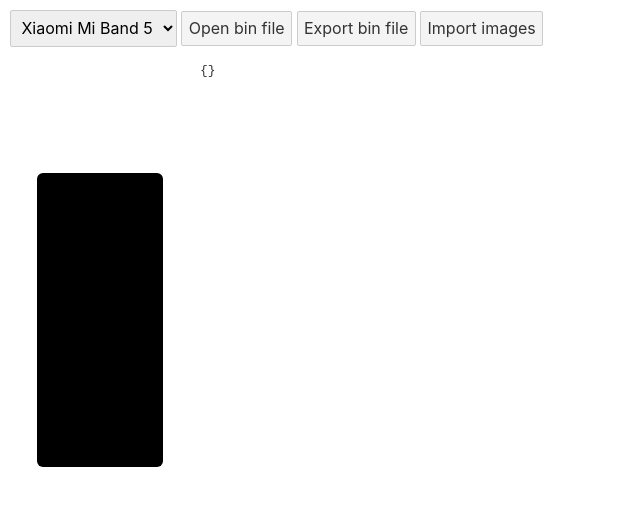
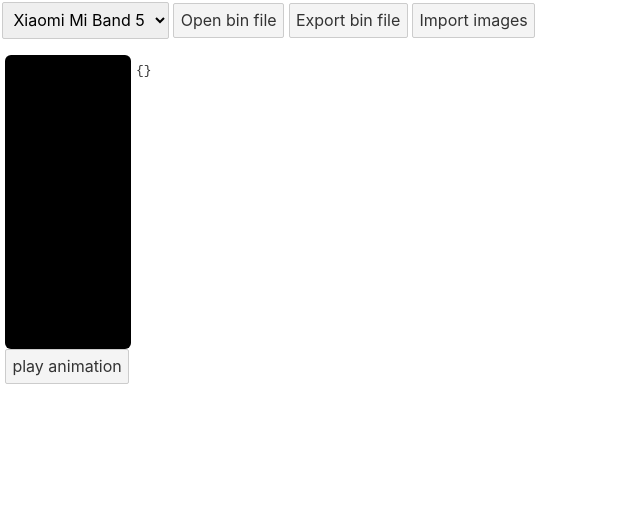
Before and after one commit to Nadeflore/watchface-web-editor, a Svelte app: page / in a window 1280 px wide. Shown: the top 506 px of the page, without its empty margins (0-640 px from the left). Built offline with nearby package versions, Linux system fonts and the light colour scheme.

Commit message:
Add start animation button
+ Fix css

```diff
--- a/src/PreviewTab.svelte
+++ b/src/PreviewTab.svelte
@@ -57,9 +57,19 @@
         }
     }
 
-    // setInterval(() => {
-    //     status.animationTime += 50;
-    // }, 50);
+    let animationIntervalId = undefined;
+
+    function toogleAnimation() {
+        if (animationIntervalId) {
+            clearInterval(animationIntervalId);
+            animationIntervalId = undefined;
+            status.animationTime = 0;
+        } else {
+            animationIntervalId = setInterval(() => {
+                status.animationTime += 50;
+            }, 50);
+        }
+    }
 </script>
 
 <div class="preview-tab">
@@ -79,16 +89,17 @@
             {/each}
         </div>
     {/if}
+    <button on:click={toogleAnimation}
+        >{animationIntervalId ? "stop" : "play"} animation</button
+    >
 </div>
 
 <style>
     .preview-tab {
-        width: 200px;
         height: 100%;
-        display: flex;
-        align-items: center;
-        justify-content: center;
         overflow: auto;
+        padding: 5px;
+        flex-shrink: 0;
     }
 
     .display-area {
--- a/src/ResourceImageBlock.svelte
+++ b/src/ResourceImageBlock.svelte
@@ -50,9 +50,10 @@
 	</div>
 	<div class="info">
 		<div class="size">{image.width} x {image.height}</div>
-		<div class="bits-per-pixel">{image.bitsPerPixel}bit</div>
-		<div class="pixel-format">
-			{image.pixelFormat ? image.pixelFormat.toString(16) : ""}
+		<div class="bits-per-pixel">
+			{image.bitsPerPixel}bit {image.pixelFormat
+				? image.pixelFormat.toString(16)
+				: ""}
 		</div>
 	</div>
 </div>
--- a/src/ToolBar.svelte
+++ b/src/ToolBar.svelte
@@ -106,7 +106,9 @@
 <style>
     .toolbar {
         height: 50px;
-        padding: 10px;
+        padding: 2px;
         box-sizing: border-box;
+        overflow-x: auto;
+        white-space: nowrap;
     }
 </style>
```
